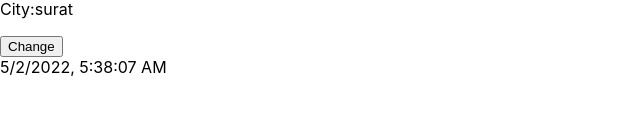
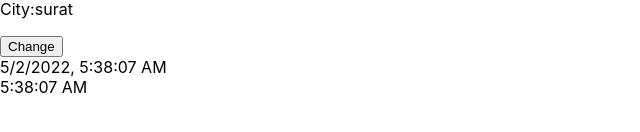
Before and after one commit to Sahil8757/first_react, a React (Create React App) app: page / in a window 1280 px wide. Shown: the part 338-470 px from the top of the page, without its empty margins (0-640 px from the left). Built offline with nearby package versions, Linux system fonts and the light colour scheme.

Commit message:
function based lifecycle

```diff
--- a/src/App.js
+++ b/src/App.js
@@ -5,6 +5,7 @@ import City from './container/city';
 import CountryFun from './container/countryFun';
 import CityFun from './container/cityFun';
 import Time from './Time/Time';
+import TimeFun from './Time/TimeFun';
 // import Branch from './container/Branch';
 
 function App() {
@@ -21,6 +22,7 @@ function App() {
     <CountryFun Gdp={5.8}/>
     <CityFun/>
     <Time/>
+    <TimeFun/>
     {/* <Branch/> */}
     </>
   );
--- a/src/Time/Time.js
+++ b/src/Time/Time.js
@@ -31,7 +31,6 @@ class Time extends Component {
 
     componentWillUnmount = () => {
         //5. componentWillUnmount used to release resources from component
-
         clearInterval(this.TimeId);
     }
 
--- /dev/null
+++ b/src/Time/TimeFun.js
@@ -0,0 +1,31 @@
+import React, { useEffect, useState } from 'react';
+import Time from './Time';
+
+function TimeFun(props) {
+    const [time, setTime] = useState(new Date());
+
+    const tick = () => {
+        setTime(new Date())
+    }
+
+    useEffect(
+        () => {
+            //componentDidMount, componentDidUpdate
+            const timeId = setInterval(() => tick(), 1000);
+
+            return () => {
+                //componentWillUnmount
+                clearInterval(timeId);
+            }
+        },
+        [time])
+
+
+    return (
+        <div>
+            {time.toLocaleTimeString()}
+        </div>
+    );
+}
+
+    export default TimeFun;
```
